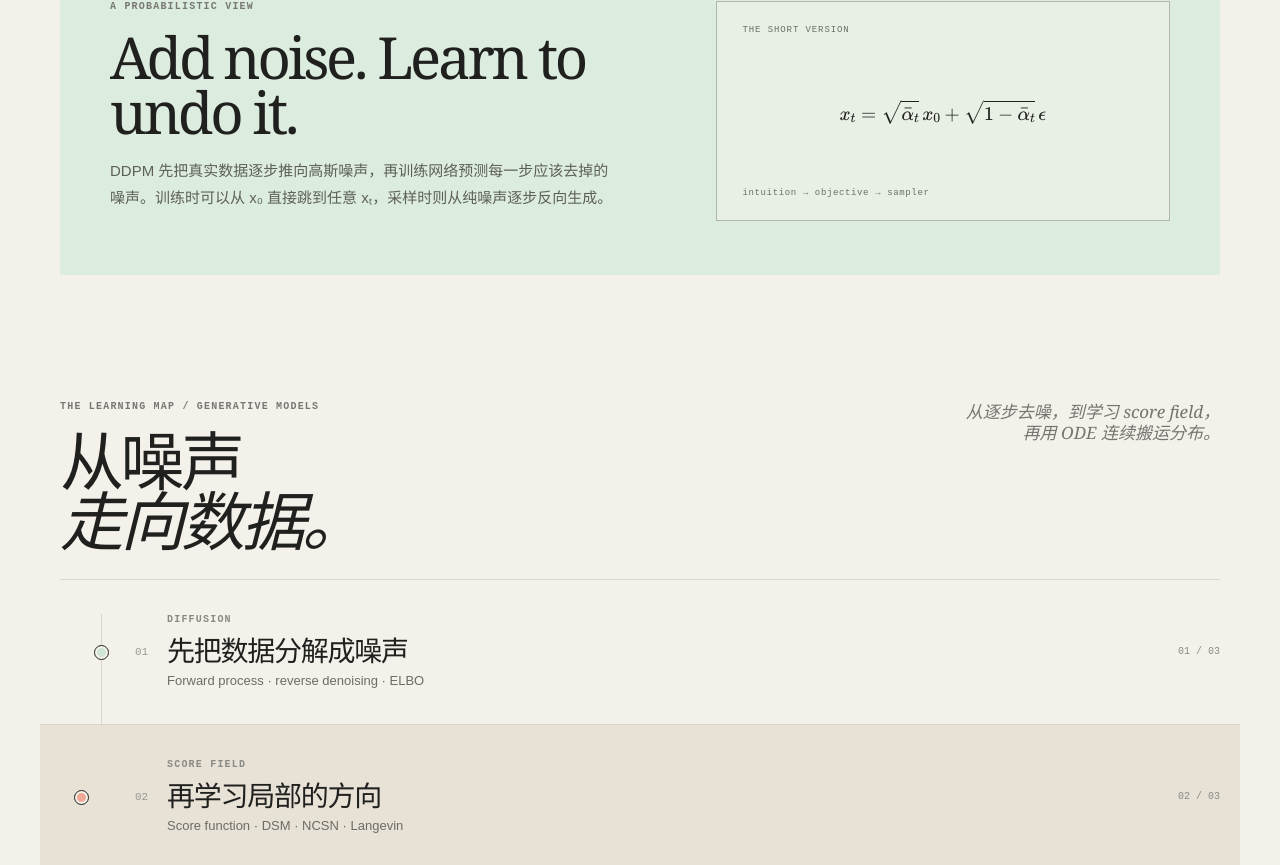
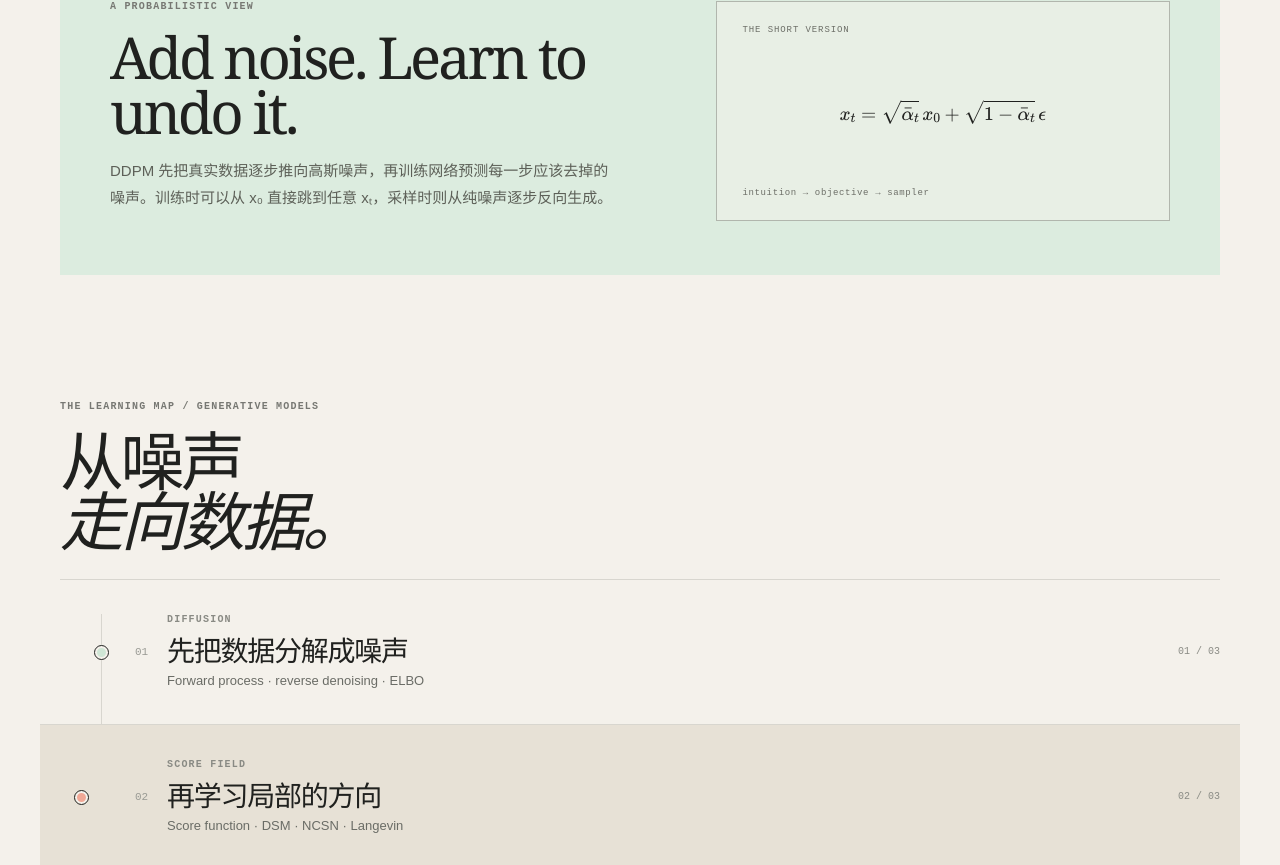
Before and after one commit to SignsJun/knowledge-maps, a Next.js app: page / in a window 1280 px wide. Shown: the part 1775-2640 px from the top of the page. Built offline with nearby package versions, Linux system fonts and the light colour scheme.

Commit message:
remove learning map helper text

```diff
--- a/app/page.tsx
+++ b/app/page.tsx
@@ -207,7 +207,6 @@ export default function Home() {
             <p className="section-label">THE LEARNING MAP / GENERATIVE MODELS</p>
             <h2>从噪声<br /><em>走向数据。</em></h2>
           </div>
-          <p className="heading-note">从逐步去噪，到学习 score field，<br />再用 ODE 连续搬运分布。</p>
         </div>
         <div className="map-list">
           <div className="map-line" aria-hidden="true" />
```
Also changed, not shown: 1 other file (tests, documents, lock files or other folders).
